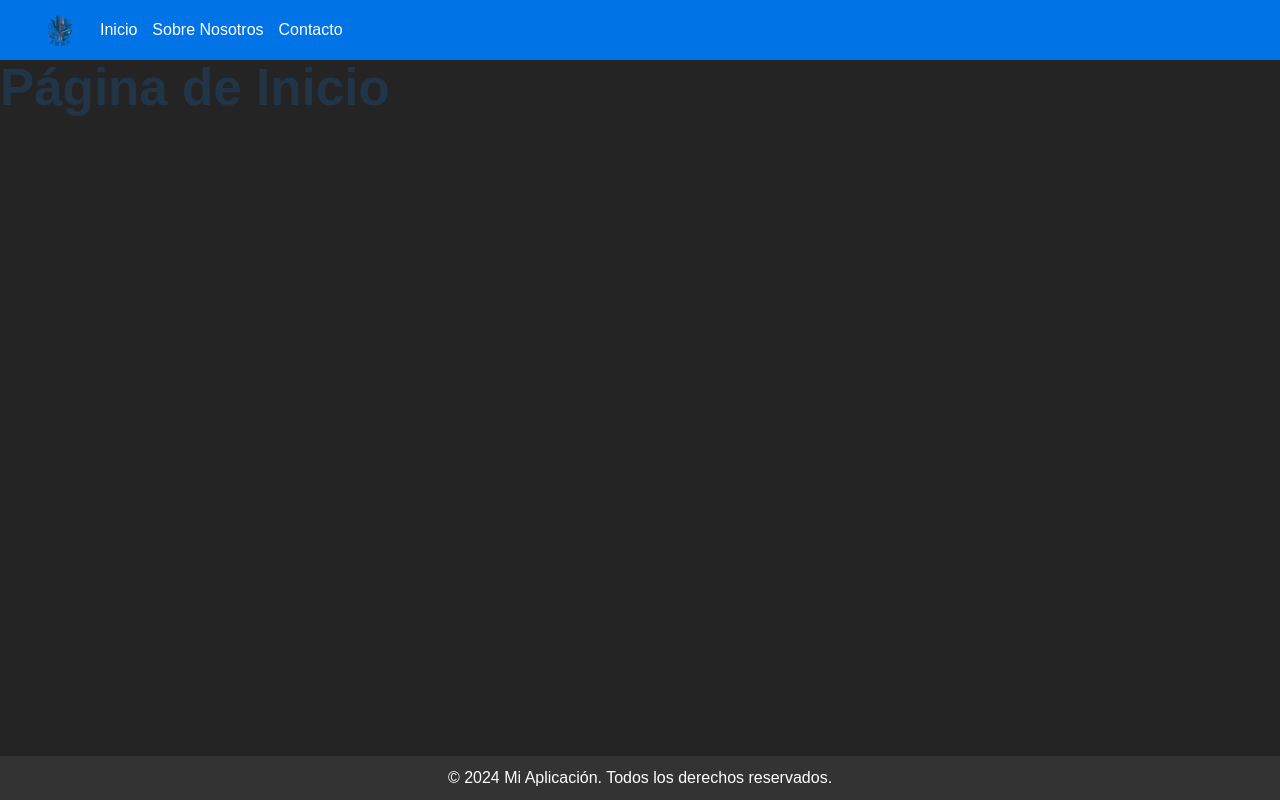
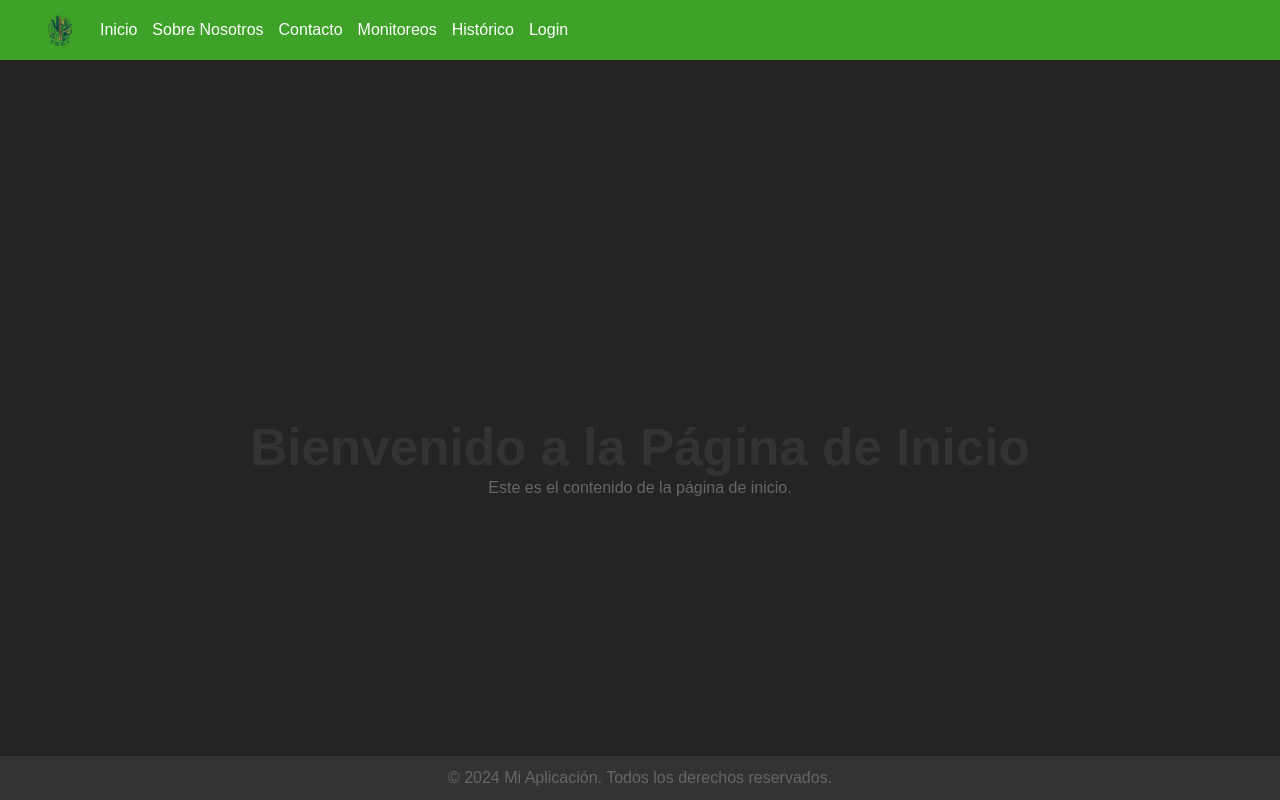
Before and after one commit to DRIVADS/SMMA-WebSite, a React (Vite) app: page / in a window 1280 px wide. Built offline with nearby package versions, Linux system fonts and the light colour scheme.

Commit message:
se cambio el color del menu y se agrego login

```diff
--- a/src/App.css
+++ b/src/App.css
@@ -7,7 +7,7 @@
 
 .header, .footer {
   width: 100%; /* Asegura que las barras superior e inferior ocupen todo el ancho */
-  background-color: #333;
+  background-color: #ffffff;
   color: #fff;
   padding: 1rem;
   text-align: center;
--- a/src/App.jsx
+++ b/src/App.jsx
@@ -2,10 +2,13 @@
 import React from 'react';
 import { BrowserRouter as Router, Routes, Route } from 'react-router-dom';
 import TopBar from './components/TopBar';
-import BottomBar from './components/BottomBar';  // Importa la barra inferior
+import BottomBar from './components/BottomBar';
 import HomePage from './pages/HomePage';
 import AboutPage from './pages/AboutPage';
 import ContactPage from './pages/ContactPage';
+import Monitoreos from './pages/Monitoreos';  // Nueva importación
+import Historico from './pages/Historico';    // Nueva importación
+import Login from './pages/Login';            // Nueva importación
 
 function App() {
   return (
@@ -15,8 +18,11 @@ function App() {
         <Route path="/" element={<HomePage />} />
         <Route path="/about" element={<AboutPage />} />
         <Route path="/contact" element={<ContactPage />} />
+        <Route path="/monitoreos" element={<Monitoreos />} />  {/* Nueva ruta */}
+        <Route path="/historico" element={<Historico />} />    {/* Nueva ruta */}
+        <Route path="/login" element={<Login />} />            {/* Nueva ruta */}
       </Routes>
-      <BottomBar /> {/* Coloca la barra inferior aquí */}
+      <BottomBar />
     </Router>
   );
 }
--- a/src/components/TopBar.css
+++ b/src/components/TopBar.css
@@ -1,8 +1,9 @@
 /* src/components/TopBar.css */
+
 .topBar {
     width: 100%;
     padding: 10px 20px;
-    background-color: #0073e6;
+    background-color: #3da227;
     color: white;
     text-align: left;
   }
--- a/src/components/TopBar.jsx
+++ b/src/components/TopBar.jsx
@@ -1,6 +1,6 @@
 // src/components/TopBar.js
 import React from 'react';
-import { Link } from 'react-router-dom';
+import { Link } from 'react-router-dom';  // Importar Link de react-router-dom
 import logo from '../assets/SMMA.png';
 import './TopBar.css';
 
@@ -13,6 +13,9 @@ function TopBar() {
           <Link to="/" className="link">Inicio</Link>
           <Link to="/about" className="link">Sobre Nosotros</Link>
           <Link to="/contact" className="link">Contacto</Link>
+          <Link to="/monitoreos" className="link">Monitoreos</Link>
+          <Link to="/historico" className="link">Histórico</Link>
+          <Link to="/login" className="link loginLink">Login</Link> {/* Añado la clase loginLink */}
         </div>
       </nav>
     </header>
--- a/src/index.css
+++ b/src/index.css
@@ -24,7 +24,7 @@ body {
 
   color-scheme: light dark;
   color: rgba(255, 255, 255, 0.87);
-  background-color: #242424;
+  background-color: #f5ebeb;
 
   font-synthesis: none;
   text-rendering: optimizeLegibility;
--- /dev/null
+++ b/src/pages/Historico.jsx
@@ -0,0 +1,13 @@
+// src/pages/Historico.jsx
+import React from 'react';
+
+function Historico() {
+  return (
+    <div>
+      <h1>Histórico</h1>
+      <p>Contenido relacionado con el Histórico.</p>
+    </div>
+  );
+}
+
+export default Historico;
--- /dev/null
+++ b/src/pages/HomePage.css
@@ -0,0 +1,18 @@
+/* src/pages/HomePage.css */
+.content {
+    display: flex;
+    flex-direction: column;
+    justify-content: center;
+    align-items: center;
+    height: 100vh;
+    text-align: center;
+    padding: 20px;
+  }
+
+  h1 {
+    color: #333;
+  }
+
+  p {
+    color: #666;
+  }
--- a/src/pages/HomePage.jsx
+++ b/src/pages/HomePage.jsx
@@ -1,7 +1,13 @@
 import React from 'react';
+import './HomePage.css'
 
 function HomePage() {
-  return <h1>Página de Inicio</h1>;
-}
+    return (
+        <div className="content">
+          <h1>Bienvenido a la Página de Inicio</h1>
+          <p>Este es el contenido de la página de inicio.</p>
+        </div>
+      );
+    }
 
 export default HomePage;
--- /dev/null
+++ b/src/pages/Login.jsx
@@ -0,0 +1,13 @@
+// src/pages/Login.jsx
+import React from 'react';
+
+function Login() {
+  return (
+    <div>
+      <h1>Login</h1>
+      <p>Formulario de Login.</p>
+    </div>
+  );
+}
+
+export default Login;
--- /dev/null
+++ b/src/pages/Monitoreos.jsx
@@ -0,0 +1,12 @@
+import React from 'react';
+
+function Monitoreos() {
+  return (
+    <div>
+      <h1>Monitoreos</h1>
+      <p>Contenido relacionado con Monitoreos.</p>
+    </div>
+  );
+}
+
+export default Monitoreos;
```
